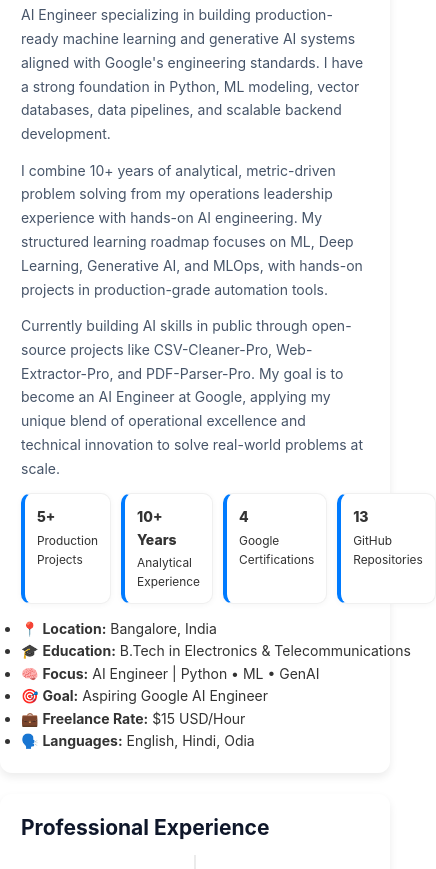
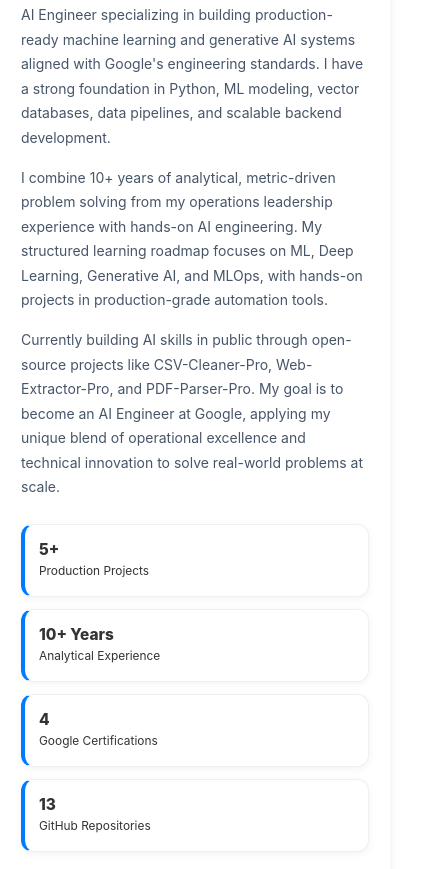
Before and after one commit to bibhu342/bibhu-portfolio, a website: page index.html in a window 390 px wide. Shown: the part 895-1764 px from the top of the page, 436 px wide, since content can reach past the window. Drawn offline with Linux system fonts and the light colour scheme.

Commit message:
Improve About section: Add missing CSS for about-grid and facts-list, enhance responsive design and visual hierarchy

```diff
--- a/styles.css
+++ b/styles.css
@@ -763,42 +763,128 @@
 }
 
 /* About Section */
+.about-grid {
+  display: grid;
+  grid-template-columns: 1.2fr 1fr;
+  gap: 32px;
+  align-items: start;
+}
+
+@media (max-width: 900px) {
+  .about-grid {
+    grid-template-columns: 1fr;
+    gap: 24px;
+  }
+}
+
+.about-text {
+  max-width: 100%;
+}
+
 .about-text p {
   color: #475569;
-  line-height: 1.7;
-  margin-bottom: 0.9rem;
+  line-height: 1.75;
+  margin-bottom: 1.1rem;
+  font-size: 1rem;
+}
+
+.about-text p:last-child {
+  margin-bottom: 0;
 }
 
 .about-aside {
   display: grid;
-  gap: 1rem;
+  gap: 1.5rem;
 }
 
 .stats-grid {
   display: grid;
   grid-template-columns: repeat(4, 1fr);
-  gap: 10px;
+  gap: 12px;
+}
+
+@media (max-width: 768px) {
+  .stats-grid {
+    grid-template-columns: repeat(2, 1fr);
+  }
+}
+
+@media (max-width: 480px) {
+  .stats-grid {
+    grid-template-columns: 1fr;
+  }
 }
 
 .stat-card {
   background: #ffffff;
   border: 1px solid rgba(0,0,0,0.06);
   border-left: 4px solid #007bff;
-  border-radius: 10px;
-  padding: 12px;
-  box-shadow: 0 1px 6px rgba(0,0,0,0.04);
+  border-radius: 12px;
+  padding: 16px 14px;
+  box-shadow: 0 2px 8px rgba(0,0,0,0.05);
+  transition: transform 200ms ease, box-shadow 200ms ease;
+}
+
+.stat-card:hover {
+  transform: translateY(-2px);
+  box-shadow: 0 4px 12px rgba(0,0,0,0.08);
 }
 
 .stat-value {
   font-weight: 800;
   color: #0f172a;
-  font-size: 1rem;
+  font-size: 1.1rem;
+  line-height: 1.2;
 }
 
 .stat-label {
   color: #64748b;
   font-size: 0.85rem;
-  margin-top: 2px;
+  margin-top: 4px;
+  line-height: 1.4;
+}
+
+/* Facts List */
+.facts {
+  background: #f8fafc;
+  border: 1px solid rgba(0,0,0,0.06);
+  border-radius: 12px;
+  padding: 20px;
+}
+
+.facts-list {
+  list-style: none;
+  padding: 0;
+  margin: 0;
+  display: flex;
+  flex-direction: column;
+  gap: 12px;
+}
+
+.facts-list li {
+  color: #334155;
+  font-size: 0.95rem;
+  line-height: 1.6;
+  padding: 0;
+  display: flex;
+  align-items: flex-start;
+  gap: 8px;
+}
+
+.facts-list li strong {
+  color: #0f172a;
+  font-weight: 600;
+  min-width: 80px;
+}
+
+.facts-list li:not(:last-child) {
+  padding-bottom: 12px;
+  border-bottom: 1px solid rgba(0,0,0,0.05);
+}
+
+.facts-list li:last-child {
+  padding-bottom: 0;
+  border-bottom: none;
 }
 
 /* Experience Timeline */
```
